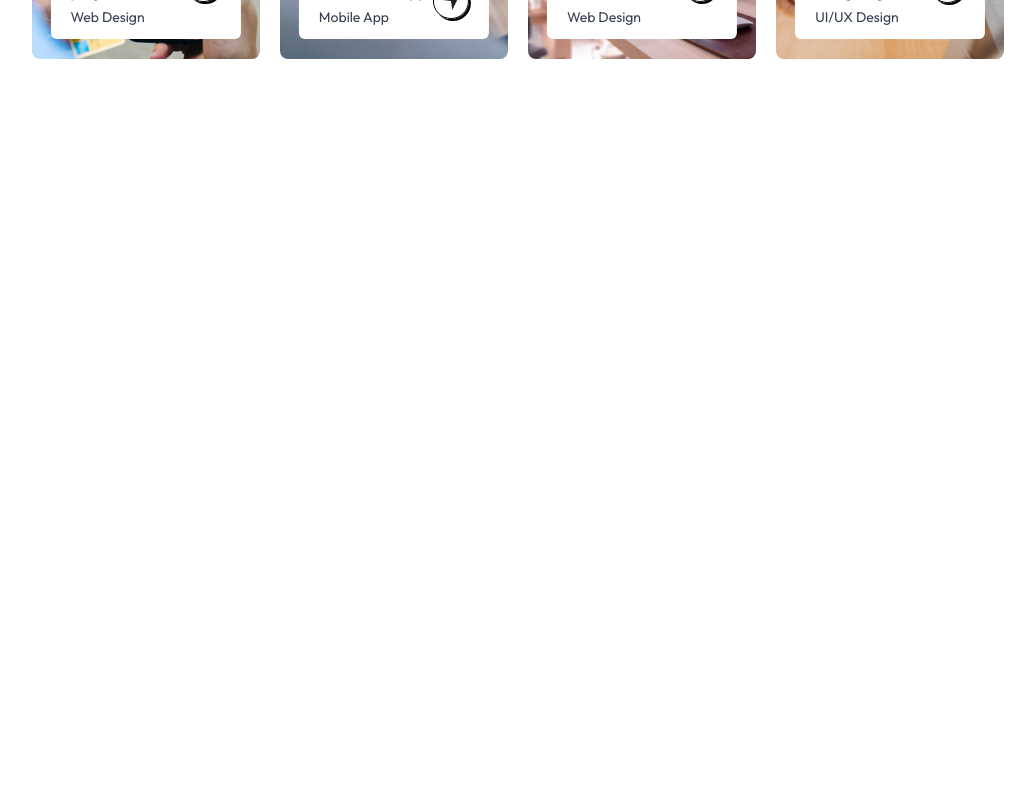
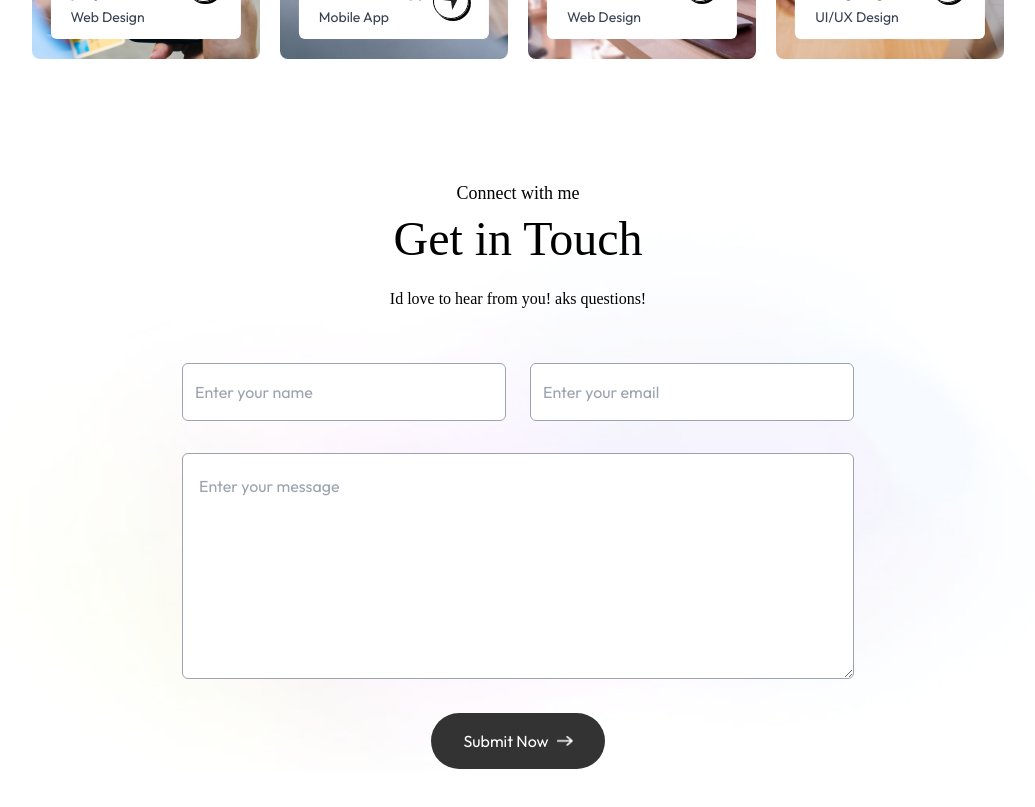
Before and after one commit to KianShirvani/Portfolio, a Next.js app: page / in a window 1280 px wide. Shown: the part 2700-3507 px from the top of the page, without its empty margins (122-1157 px from the left). Before the commit the page ends 2839 px from the top, so only its background shows below. Built offline with nearby package versions, Linux system fonts and the light colour scheme; a web font is replaced by a local one.

Commit message:
added contact form design and functionality

```diff
--- a/app/page.js
+++ b/app/page.js
@@ -4,6 +4,7 @@
 import About from "../components/about";
 import Services from "../components/services";
 import Projects from "../components/projects";
+import Contact from "../components/contact";
 
 
 
@@ -16,6 +17,7 @@
       <About/>
       <Services/>
       <Projects/>
+      <Contact/>
     </>
   );
 }
--- /dev/null
+++ b/components/contact.jsx
@@ -0,0 +1,60 @@
+import { assets } from '@/assets/assets'
+import React, { useState} from 'react'
+import Image from 'next/image'
+
+
+const contact = () => {
+    const [result, setResult] = React.useState("");
+
+  const onSubmit = async (event) => {
+    event.preventDefault();
+    setResult("Sending....");
+    const formData = new FormData(event.target);
+
+    formData.append("access_key", "d685048d-215e-4c92-9ef0-6ac02dd6431b");
+
+    const response = await fetch("https://api.web3forms.com/submit", {
+      method: "POST",
+      body: formData
+    });
+
+    const data = await response.json();
+
+    if (data.success) {
+      setResult("Form Submitted Successfully");
+      event.target.reset();
+    } else {
+      console.log("Error", data);
+      setResult(data.message);
+    }
+  };
+
+  return (
+    <div id='contact' className='w-full px-[12%] py-10 scroll-mt-20 bg-[url("/footer-bg-color.png")] bg-no-repeat bg-center bg-[length:90%_auto]'>
+        <h4 className='text-center mb-2 text-lg font-Ovo'>Connect with me</h4>
+              <h2 className='text-center text-5xl font-Ovo'>Get in Touch</h2>
+
+              <p className='text-center max-w-2xl mx-auto mt-5 mb-12 font-Ovo'>
+              Id love to hear from you! aks questions!
+              </p>
+
+              <form onSubmit={onSubmit} className='max-w-2xl mx-auto'>
+                <div className='grid grid-cols-auto gap-6 mt-10 mb-8'>
+                    <input type="text" placeholder='Enter your name' required
+                    className='flex-1 p-3 outline-none border-[0.5px] border-gray-400 rounded-md bg-white' name='name'/>
+                    <input type="email" placeholder='Enter your email' required
+                    className='flex-1 p-3 outline-none border-[0.5px] border-gray-400 rounded-md bg-white' name='email'/>
+                </div>
+                <textarea rows='6' placeholder='Enter your message' required
+                className='w-full p-4 outline-none border-[0.5px] border-gray-400 rounded-md bg-white mb-6' name='message'></textarea>
+
+                <button type='submit' className='py-3 px-8 w-max flex items-center justify-between gap-2 bg-black/80 text-white rounded-full mx-auto hover:bg-black duration-500'
+                >Submit Now <Image src={assets.right_arrow_white} alt='' className='w-4' /></button>
+
+                <p className='mt-4'>{result}</p>
+              </form>
+    </div>
+  )
+}
+
+export default contact
```
